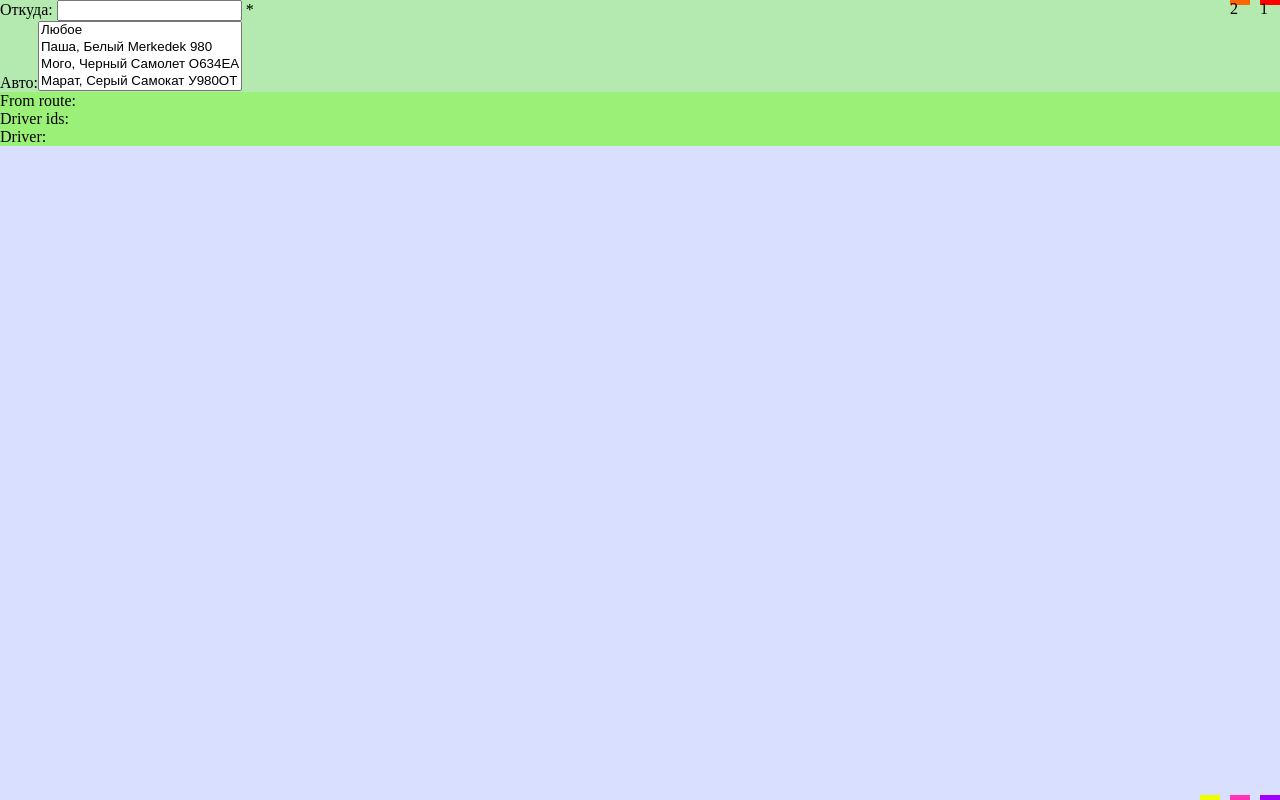
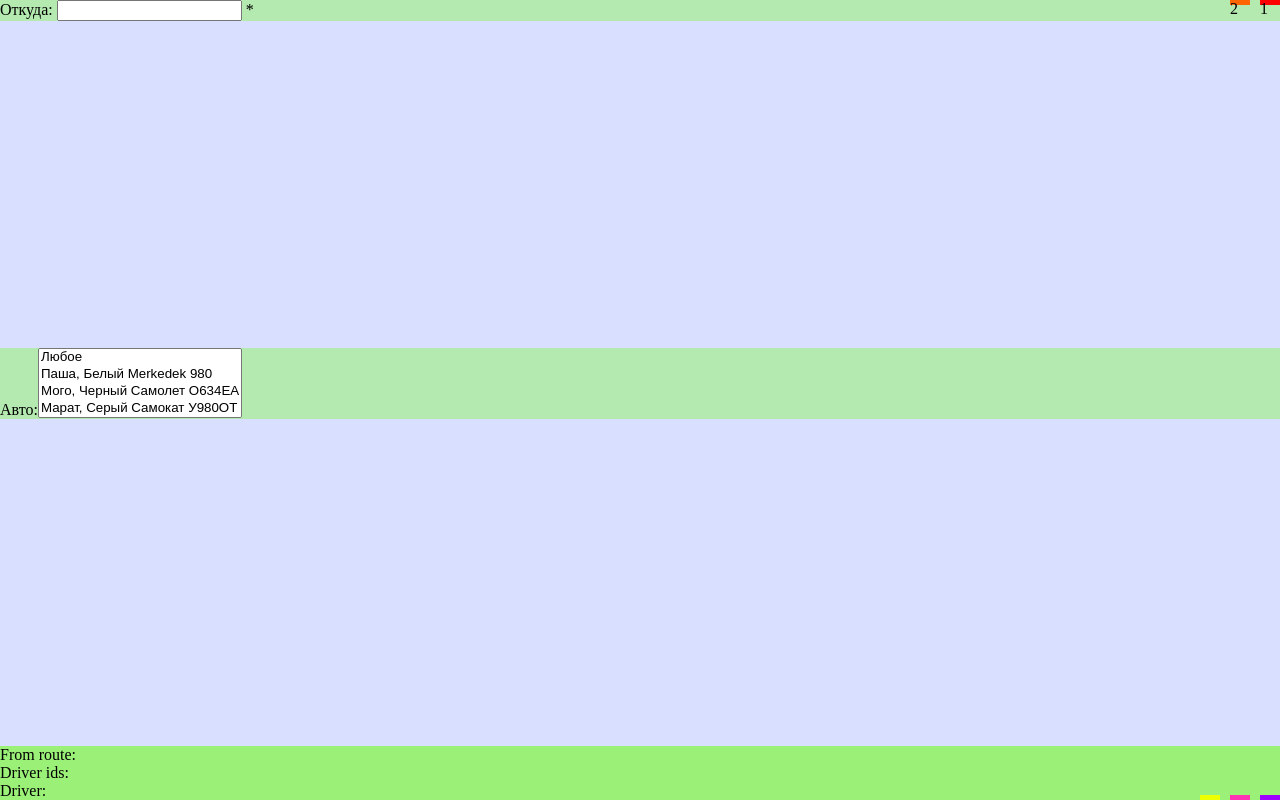
Before and after one commit to mansMS/taxi-front, a React (Vite) app: page / in a window 1280 px wide. Built offline with nearby package versions, Linux system fonts and the light colour scheme.

Commit message:
chore: attempt to create pwa 29

```diff
--- a/src/index.scss
+++ b/src/index.scss
@@ -82,16 +82,16 @@ div {
 }
 
 html {
-  min-height: calc(100% + var(--top-indent));
-  // min-height: var(--top-ind);
-  /* background-color: rgba(255, 0, 0, 0.152); */
-  /*
-  padding: env(safe-area-inset-top) env(safe-area-inset-right) env(safe-area-inset-bottom) env(safe-area-inset-left);
-  background-attachment: fixed;
-  background-image: url('/public/favicon-96x96.png');
-  background-position: center;
-  background-repeat: no-repeat;
-  background-size: cover; */
+  height: calc(100% + var(--top-indent));
+  // // min-height: var(--top-ind);
+  // /* background-color: rgba(255, 0, 0, 0.152); */
+  // /*
+  // padding: env(safe-area-inset-top) env(safe-area-inset-right) env(safe-area-inset-bottom) env(safe-area-inset-left);
+  // background-attachment: fixed;
+  // background-image: url('/public/favicon-96x96.png');
+  // background-position: center;
+  // background-repeat: no-repeat;
+  // background-size: cover; */
 }
 
 body {
```
